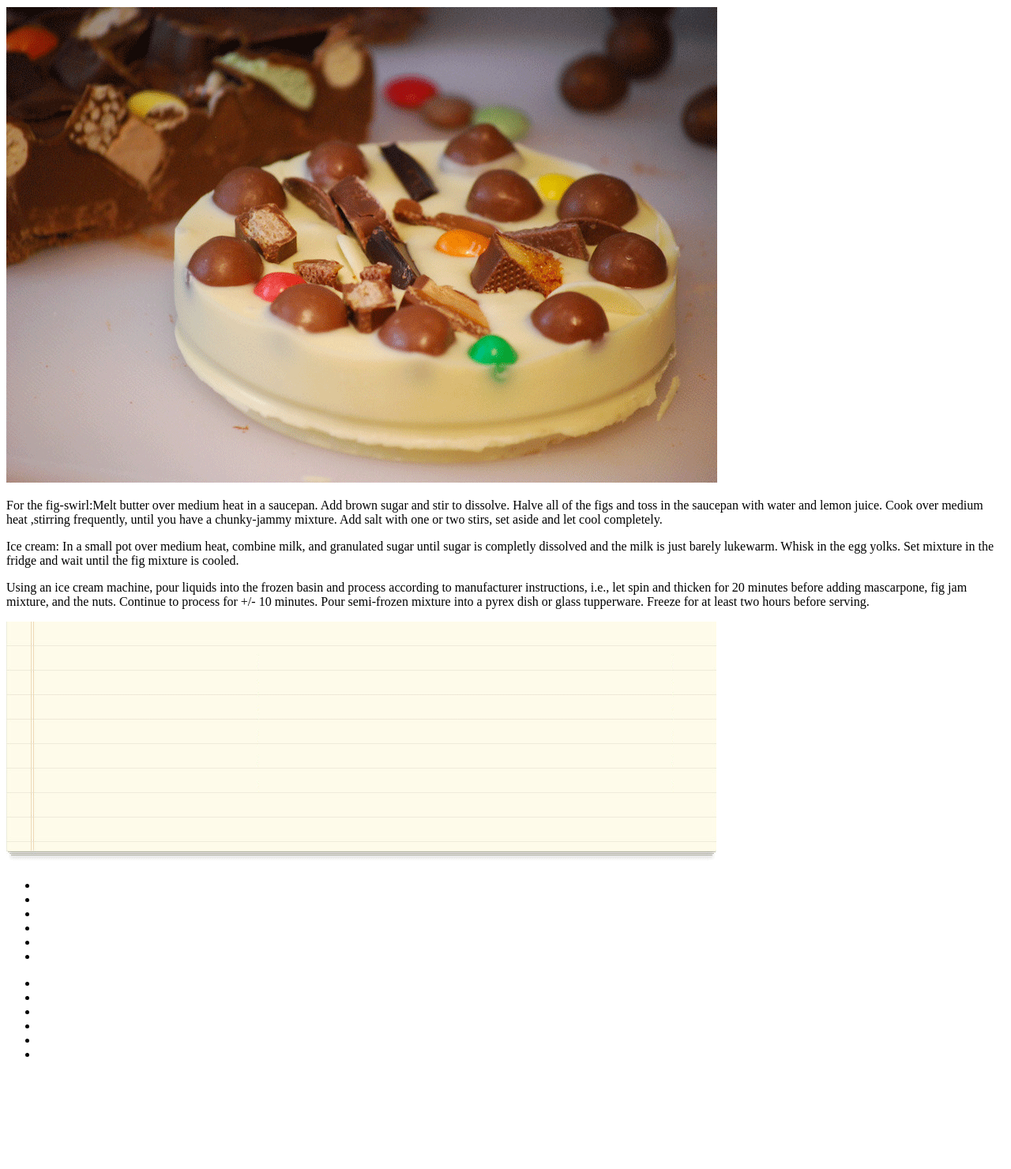
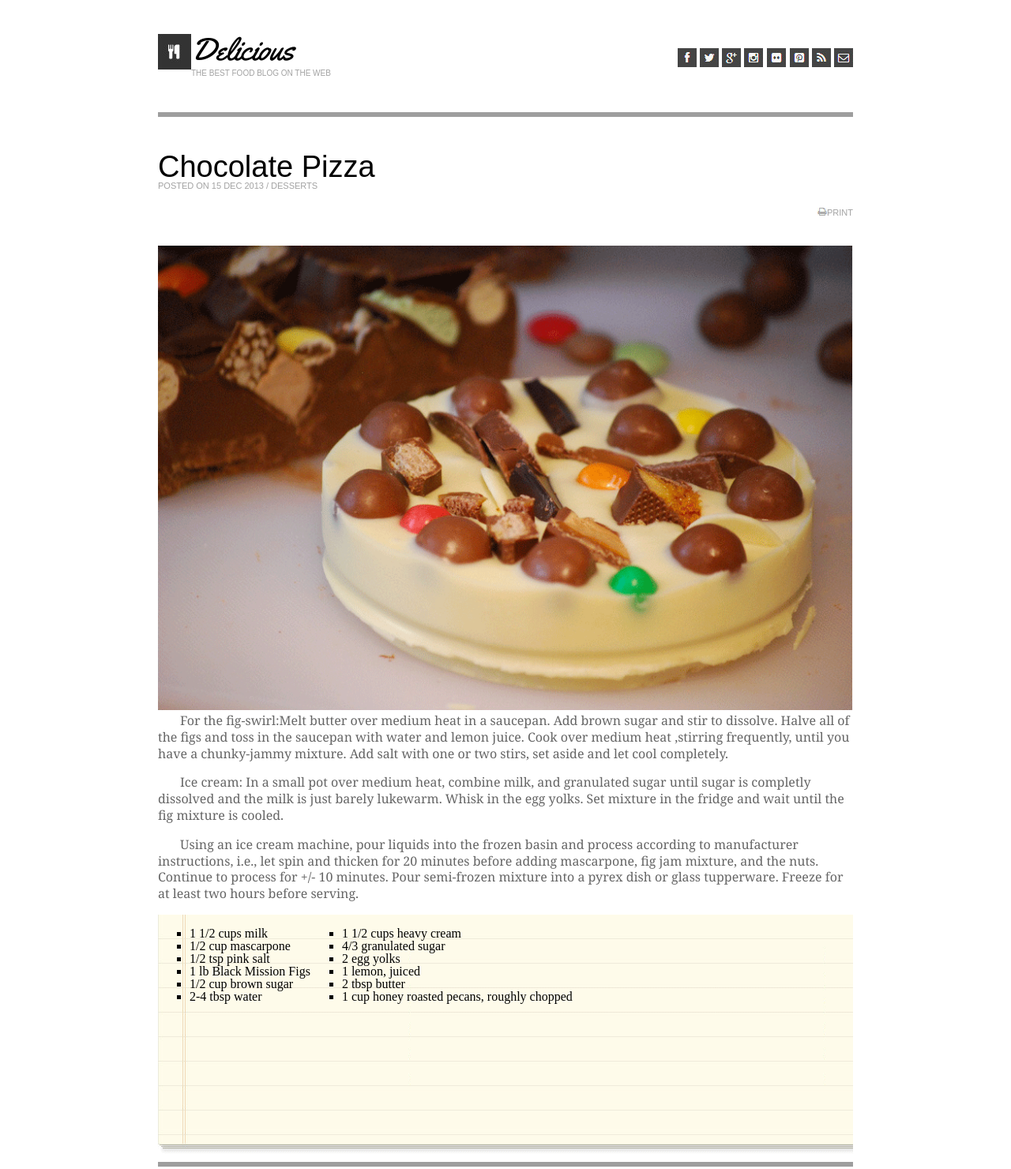
Before and after one commit to kavdi/Chocolate-Pizza, a plain HTML site: page index.html in a window 1280 px wide. Shown: the whole page at 79% size. Before the commit the page ends 1360 px from the top, so only its background shows below. Drawn offline with Linux system fonts and the light colour scheme; grey boxes are pictures that could not be loaded; a web font is replaced by a local one.

Commit message:
almost done

```diff
--- a/index.html
+++ b/index.html
@@ -3,17 +3,43 @@
   <head>
     <meta charset="utf-8">
     <link rel="stylesheet" href="style.css"/>
+    <link rel="stylesheet" href="reset.css">
+    <link href="https://fonts.googleapis.com/css?family=Yellowtail" rel="stylesheet">
+    <link href="https://fonts.googleapis.com/css?family=Electrolize" rel="stylesheet">
     <title>chocolate page</title>
   </head>
   <body>
     <div class="header">
-
+      <div class="headerPic">
+        <img src="img/logo.png" alt="fork and knife logo">
       </div>
-    <div class="line">
-
+      <div class="headerText">
+        <p class="delicious">Delicious</br></p>
       </div>
+      <div class="best">
+        <span class="tag">THE BEST FOOD BLOG ON THE WEB</span>
+      </div>
+    </div>
+    <div class="links">
+      <p>
+        <img src="img/fb-icon.png" alt="facebook">
+        <img src="img/twit-icon.png" alt="twitter">
+        <img src="img/gp-icon.png" alt="google plus">
+        <img src="img/insta-icon.png" alt="instagram">
+        <img src="img/flic-icon.png" alt="flickr">
+        <img src="img/pint-icon.png" alt="pinterest">
+        <img src="img/rss-icon.png" alt="rss">
+        <img src="img/mail-icon.png" alt="email">
+     </p>
+    </div>
+    <div class="clearfix"></div>
+  <hr>
     <div class="recipeTitle">
-
+      <p id="title">Chocolate Pizza</p>
+      <p class="date">POSTED ON 15 DEC 2013 / DESSERTS</p>
+    </div>
+    <div class="print">
+      <p><img src="img/print-icon.png" alt="print pic">PRINT</p></div>
     </div>
     <div class="chocolatePie">
       <img src="img/choco-pizza.png" alt="picture of chocolate pizza">
@@ -22,38 +48,43 @@
       <p>
           For the fig-swirl:Melt butter over medium heat in a saucepan. Add brown sugar and stir to dissolve. Halve all of the figs and toss in the saucepan with water and lemon juice. Cook over medium heat ,stirring frequently, until you have a chunky-jammy mixture. Add salt with one or two stirs, set aside and let cool completely.
       </p>
+    </br>
       <p>
         Ice cream: In a small pot over medium heat, combine milk, and granulated sugar until sugar is completly dissolved and the milk is just barely lukewarm. Whisk in the egg yolks. Set mixture in the fridge and wait until the fig mixture is cooled.
       </p>
+    </br>
       <p>
         Using an ice cream machine, pour liquids into the frozen basin and process according to manufacturer instructions, i.e., let spin and thicken for 20 minutes before adding mascarpone, fig jam mixture, and the nuts. Continue to process for +/- 10 minutes. Pour semi-frozen mixture into a pyrex dish or glass tupperware. Freeze for at least two hours before serving.
       </p>
+    </br>
     </div>
     <div class="notebook">
-      <img src="img/list-bg.png" alt="picture of notebook paper">
-    </div>
       <div class="list1">
         <ul>
-        <li></li>
-        <li></li>
-        <li></li>
-        <li></li>
-        <li></li>
-        <li></li>
+          <li>1 1/2 cups milk</li>
+          <li>1/2 cup mascarpone</li>
+          <li>1/2 tsp pink salt</li>
+          <li>1 lb Black Mission Figs</li>
+          <li>1/2 cup brown sugar</li>
+          <li>2-4 tbsp water</li>
         </ul>
       </div>
-    <div class="list2">
+      <div>
         <ul>
-        <li></li>
-        <li></li>
-        <li></li>
-        <li></li>
-        <li></li>
-        <li></li>
+          <li>1 1/2 cups heavy cream</li>
+          <li>4/3 granulated sugar</li>
+          <li>2 egg yolks</li>
+          <li>1 lemon, juiced</li>
+          <li>2 tbsp butter</li>
+          <li>1 cup honey roasted pecans, roughly chopped</li>
         </ul>
       </div>
+    </div>
+
+  <div class="clearfix"></div>
+
     <div class="line">
-
+<hr>
     </div>
     <div class="share">
 
--- /dev/null
+++ b/reset.css
@@ -0,0 +1,43 @@
+/* http://meyerweb.com/eric/tools/css/reset/
+   v2.0 | 20110126
+   License: none (public domain)
+*/
+
+html, div, span, applet, object, iframe,
+h1, h2, h3, h4, h5, h6, p, blockquote, pre,
+a, abbr, acronym, address, big, cite, code,
+del, dfn, em, img, ins, kbd, q, s, samp,
+small, strike, strong, sub, sup, tt, var,
+b, u, i, center,
+dl, dt, dd, ol,
+fieldset, form, label, legend,
+table, caption, tbody, tfoot, thead, tr, th, td,
+article, aside, canvas, details, embed,
+figure, figcaption, footer, header, hgroup,
+menu, nav, output, ruby, section, summary,
+time, mark, audio, video {
+	margin: 0;
+	padding: 0;
+	border: 0;
+	font-size: 100%;
+	font: inherit;
+	vertical-align: baseline;
+}
+/* HTML5 display-role reset for older browsers */
+article, aside, details, figcaption, figure,
+footer, header, hgroup, menu, nav, section {
+	display: block;
+}
+
+blockquote, q {
+	quotes: none;
+}
+blockquote:before, blockquote:after,
+q:before, q:after {
+	content: '';
+	content: none;
+}
+table {
+	border-collapse: collapse;
+	border-spacing: 0;
+}
--- a/style.css
+++ b/style.css
@@ -0,0 +1,94 @@
+
+.clearfix {
+  clear: both;
+}
+body {
+  line-height: 1;
+  padding-right: 15%;
+  padding-left: 15%;
+}
+.delicious {
+  font-family: 'Yellowtail', cursive;
+  font-size: 40px;
+}
+.headerPic {
+  float: left;
+}
+.tag {
+  font-size: 10px;
+  font-family: 'Electrolize', sans-serif;
+  color: #a2a2a2;
+}
+hr {
+  height: 6px;
+  background: url(http://ibrahimjabbari.com/english/images/hr-11.png)
+  repeat-x 0 0;
+   border: 0;
+}
+
+.text p {
+  font-family: georgia;
+  color: #656565;
+  text-indent: 28px;
+  line-height: 130%;
+}
+
+ul {
+  list-style: square;
+  float:left;
+}
+
+#title {
+  font-family: 'Electrolize', sans-serif;
+  font-size: 38px;
+}
+.date {
+  font-size: 11px;
+  color: #a2a2a2;
+  font-family: 'Electrolize', sans-serif;
+}
+
+.header{
+  width: 50%;
+  padding-top: 4%;
+  padding-bottom: 4%;
+  float: left;
+}
+.links {
+  width: 50%;
+  float: left;
+  text-align: right;
+  padding-top: 6%;
+}
+.recipeTitle {
+  padding-top: 4%;
+  padding-bottom: 4%;
+  width: 70%;
+  float: left;
+}
+.print {
+  padding-top: 4%;
+  padding-bottom: 4%;
+  width: 30%;
+  float: left;
+  font-size: 11px;
+  color: #a2a2a2;
+  font-family: 'Electrolize', sans-serif;
+}
+.print p {
+  padding-top: 27%;
+  text-align: right;
+}
+.chocolatePie img {
+  width: 100%;
+}
+
+/*ul {
+  width: 50%;
+  display: inline-block;
+}*/
+
+.notebook {
+background-image: url("img/list-bg.png");
+height: 305px;
+}
```
Also changed, not shown: img/Checkbox.png (added). Lines whose indentation alone changed are shown as unchanged.
